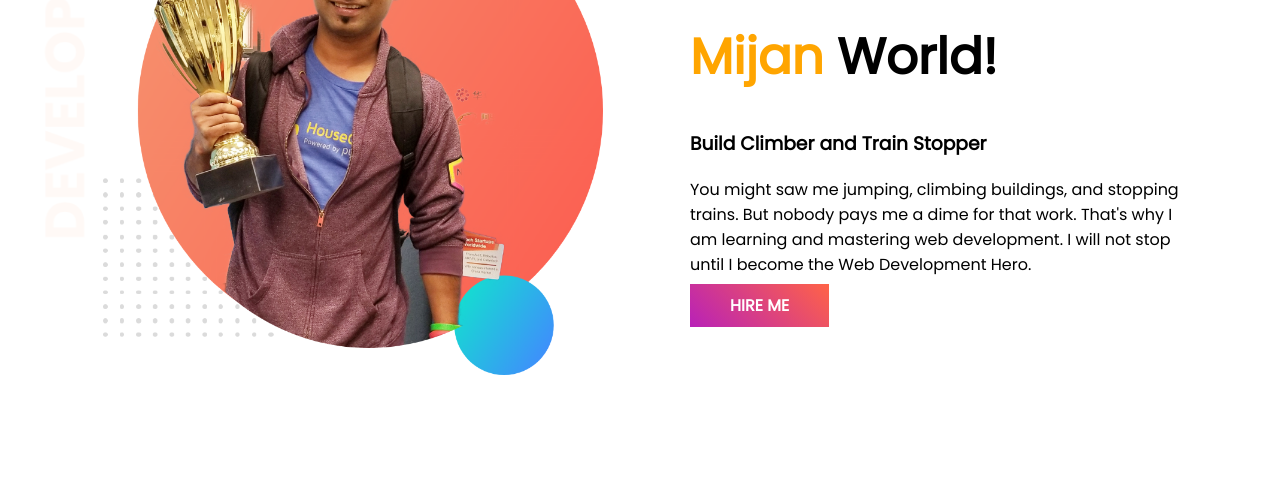
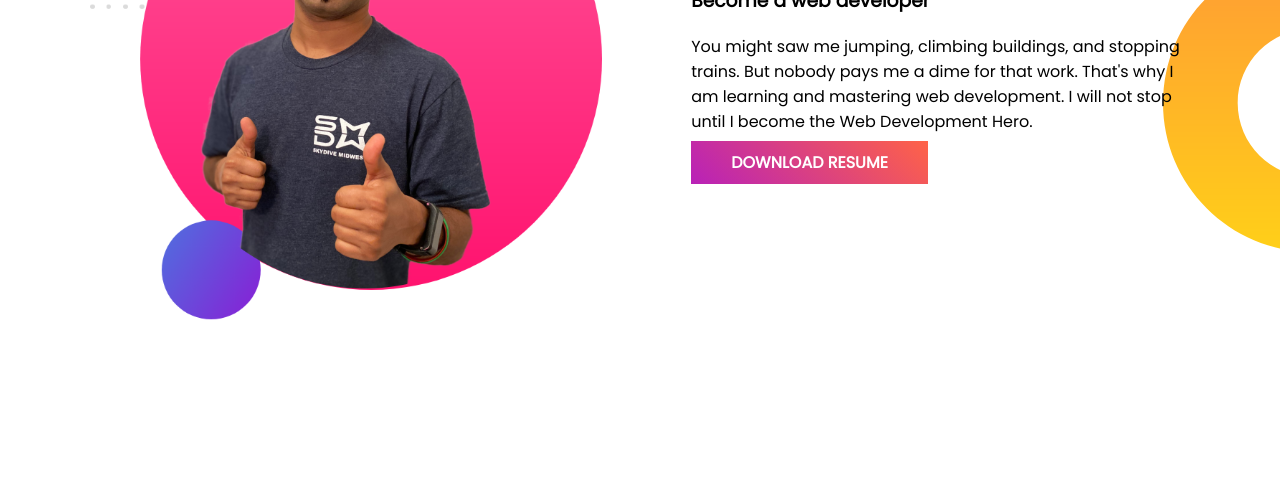
Before and after one commit to mijan-joy/developer-portfolio, a plain HTML site: page index.html in a window 1280 px wide. Shown: the part 755-1252 px from the top of the page. After the commit the page ends 1132 px from the top, so only its background shows below. Drawn offline with Linux system fonts and the light colour scheme.

Commit message:
dream added

```diff
--- a/index.html
+++ b/index.html
@@ -11,7 +11,7 @@
     <link rel="stylesheet" href="style.css">
 </head>
 <body>
-    <div class="header-top">
+    <section class="header-top">
         <div class="header-banner">
             <h1>Welcome To</h1>
     <h1><span>Mijan</span> World!</h1>
@@ -25,24 +25,24 @@
 
 
 
-    </div>
+    </section>
 
-    <div class="header-top">
+    <section class="dream-area">
         <div class="header-banner">
-            <img src="images/jhankar.png" alt="">
+            <img src="images/jhankar2.png" alt="">
           </div>
         <div class="header-banner">
-            <h1>Welcome To</h1>
-    <h1><span>Mijan</span> World!</h1>
-    <h3>Build Climber and Train Stopper</h3>
+            <h1>Dream Big</h1>
+
+    <h3>Become a web developer</h3>
     <p>You might saw me jumping, climbing buildings, and stopping trains. But nobody pays me a dime for that work. That's why I am learning and mastering web development. I will not stop until I become the Web Development Hero.</p>
-    <a href="https://www.linkedin.com/company/programminghero/" target="_blank" rel="noopener noreferrer">HIRE ME</a>
+    <a href="#" target="_blank" rel="noopener noreferrer">Download Resume</a>
         </div>
 
 
 
 
-    </div>
+    </section>
 
 </body>
 </html>
--- a/style.css
+++ b/style.css
@@ -15,12 +15,19 @@ h1 span{
     display: flex;
    margin: 15px;
 }
+.dream-area{
+    background-image: url(images/dream-bg.png);
+    background-repeat: no-repeat;
+    background-position: right;
+    display: flex;
+
+}
 .header-banner{
     width:40%;
     float: left;
     margin-left: 5%;
     padding-left: 2%;
-    margin-bottom: 100px;
+    margin-bottom: 50px;
 
 }
 .header-banner img{
@@ -32,4 +39,5 @@ h1 span{
     padding: 10px 40px;
     color: white;
     font-weight: 700;
+    text-transform: uppercase;
 }
```
